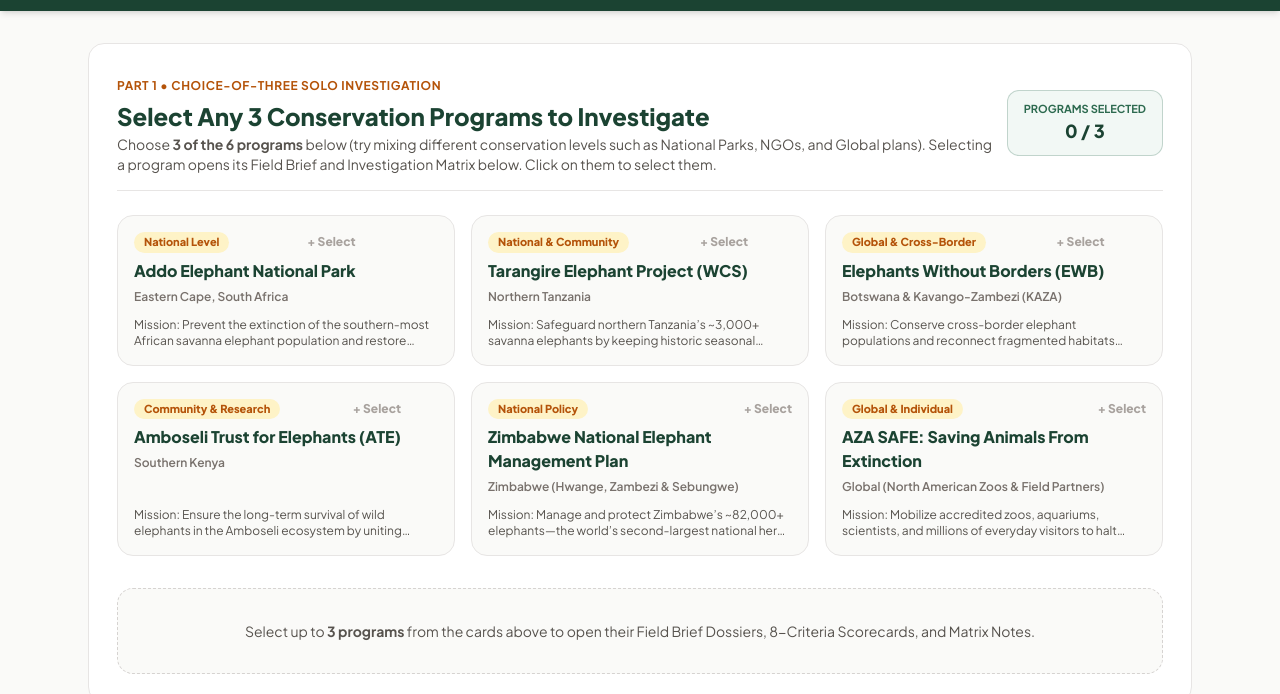
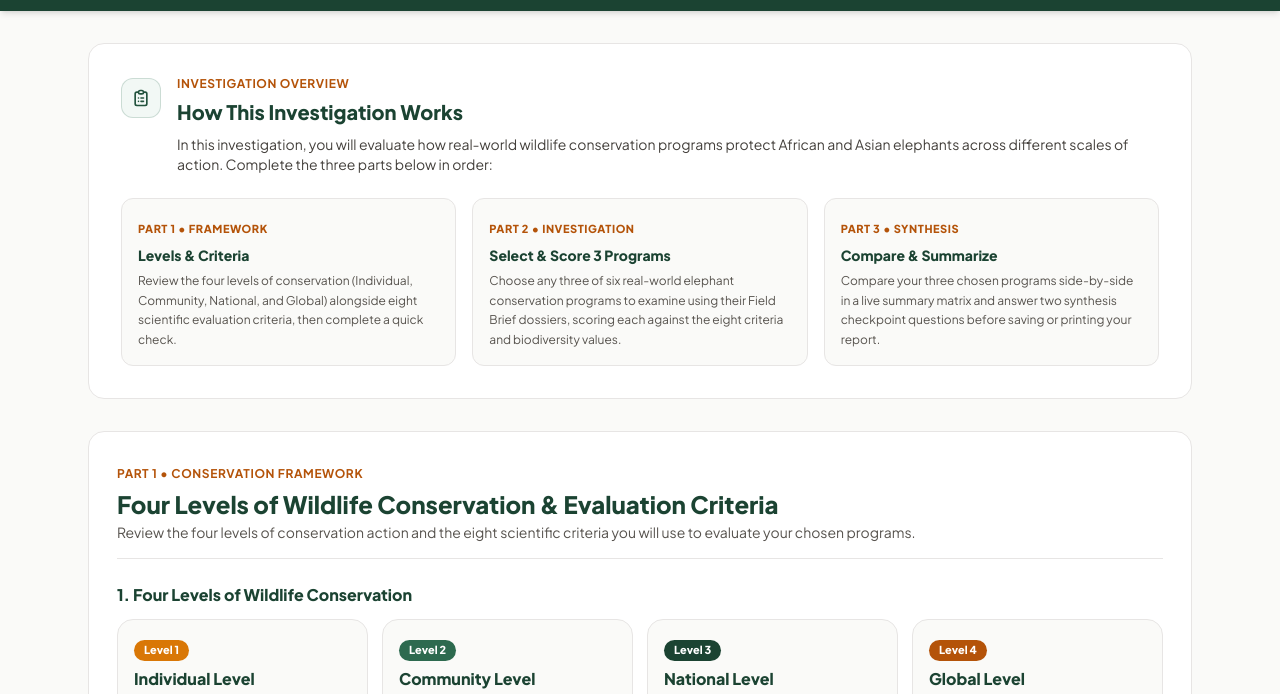
Before and after one commit to Bioteacher-k12/Elephant_Conservation_Day_1, a plain HTML site: page index.html in a window 1280 px wide. Shown: the part 89-783 px from the top of the page. Drawn offline with nearby package versions, Linux system fonts and the light colour scheme.

Commit message:
Update index.html

```diff
--- a/index.html
+++ b/index.html
@@ -149,51 +149,60 @@
   <main class="flex-1 max-w-6xl w-full mx-auto px-4 sm:px-6 py-6 sm:py-8 space-y-8 no-print">
 
     <!-- =================================================================== -->
-    <!-- PART 2: SELECT 3 CONSERVATION PROGRAMS & INVESTIGATE FIELD BRIEFS   -->
+    <!-- ACTIVITY OVERVIEW & ROADMAP                                         -->
     <!-- =================================================================== -->
-    <section class="bg-white rounded-2xl border border-stone-200 p-5 sm:p-7 shadow-xs space-y-6">
-      <div class="border-b border-stone-200 pb-4 flex flex-col sm:flex-row sm:items-center justify-between gap-3">
-        <div>
-          <span class="text-xs font-bold uppercase tracking-wider text-warmamber-700">Part 1 &bull; Choice-of-Three Solo Investigation</span>
-          <h2 class="text-xl sm:text-2xl font-extrabold text-forest-900 mt-1">Select Any 3 Conservation Programs to Investigate</h2>
-          <p class="text-xs sm:text-sm text-stone-600 mt-0.5">
-            Choose <strong>3 of the 6 programs</strong> below (try mixing different conservation levels such as National Parks, NGOs, and Global plans). Selecting a program opens its Field Brief and Investigation Matrix below. Click on them to select them.
+    <section class="bg-white rounded-2xl border border-stone-200 p-6 sm:p-8 shadow-xs space-y-5">
+      <div class="flex items-start gap-4">
+        <div class="w-10 h-10 rounded-xl bg-forest-50 border border-forest-700/20 flex items-center justify-center shrink-0 mt-0.5">
+          <svg class="w-5 h-5 text-forest-800" fill="none" stroke="currentColor" stroke-width="2" viewBox="0 0 24 24">
+            <path stroke-linecap="round" stroke-linejoin="round" d="M9 5H7a2 2 0 00-2 2v12a2 2 0 002 2h10a2 2 0 002-2V7a2 2 0 00-2-2h-2M9 5a2 2 0 002 2h2a2 2 0 002-2M9 5a2 2 0 012-2h2a2 2 0 012 2m-3 7h3m-3 4h3m-6-4h.01M9 16h.01" />
+          </svg>
+        </div>
+        <div class="space-y-1.5">
+          <span class="block text-xs font-bold uppercase tracking-wider text-warmamber-700">Investigation Overview</span>
+          <h2 class="text-lg sm:text-xl font-extrabold text-forest-900">How This Investigation Works</h2>
+          <p class="text-xs sm:text-sm text-stone-700 leading-relaxed pt-0.5">
+            In this investigation, you will evaluate how real-world wildlife conservation programs protect African and Asian elephants across different scales of action. Complete the three parts below in order:
+          </p>
+        </div>
+      </div>
+
+      <div class="grid grid-cols-1 md:grid-cols-3 gap-4 pt-1">
+        <div class="rounded-xl bg-stonebg border border-stone-200 p-4 space-y-1.5">
+          <span class="inline-block text-[11px] font-extrabold uppercase tracking-wider text-warmamber-700">Part 1 &bull; Framework</span>
+          <h3 class="text-sm font-extrabold text-forest-900">Levels &amp; Criteria</h3>
+          <p class="text-xs text-stone-600 leading-relaxed">
+            Review the four levels of conservation (Individual, Community, National, and Global) alongside eight scientific evaluation criteria, then complete a quick check.
           </p>
         </div>
 
-        <div class="shrink-0 rounded-xl bg-forest-50 border border-forest-700/25 px-4 py-2.5 text-center">
-          <div class="text-[11px] font-bold uppercase text-forest-700">Programs Selected</div>
-          <div id="selected-count-pill" class="text-lg font-extrabold text-forest-900">0 / 3</div>
+        <div class="rounded-xl bg-stonebg border border-stone-200 p-4 space-y-1.5">
+          <span class="inline-block text-[11px] font-extrabold uppercase tracking-wider text-warmamber-700">Part 2 &bull; Investigation</span>
+          <h3 class="text-sm font-extrabold text-forest-900">Select &amp; Score 3 Programs</h3>
+          <p class="text-xs text-stone-600 leading-relaxed">
+            Choose any three of six real-world elephant conservation programs to examine using their Field Brief dossiers, scoring each against the eight criteria and biodiversity values.
+          </p>
         </div>
-      </div>
 
-      <!-- Inline Selection Notice (Replaces alert()) -->
-      <div id="selection-notice" class="hidden rounded-xl bg-warmamber-50 border border-warmamber-500/40 px-4 py-2.5 text-xs sm:text-sm font-bold text-warmamber-700">
-        You have already selected 3 programs. Deselect one of your active programs first if you want to swap in a different one.
-      </div>
-
-      <!-- 6-Program Selection Grid -->
-      <div id="program-selector-grid" class="grid grid-cols-1 md:grid-cols-2 lg:grid-cols-3 gap-4">
-        <!-- Populated dynamically via JS -->
-      </div>
-
-      <!-- Active Program Investigation Dossiers -->
-      <div id="dossiers-container" class="space-y-6 pt-2">
-        <div class="rounded-2xl bg-stonebg border border-dashed border-stone-300 p-8 text-center text-xs sm:text-sm text-stone-600">
-          Select up to <strong>3 programs</strong> from the cards above to open their Field Brief Dossiers, 8-Criteria Scorecards, and Matrix Notes.
+        <div class="rounded-xl bg-stonebg border border-stone-200 p-4 space-y-1.5">
+          <span class="inline-block text-[11px] font-extrabold uppercase tracking-wider text-warmamber-700">Part 3 &bull; Synthesis</span>
+          <h3 class="text-sm font-extrabold text-forest-900">Compare &amp; Summarize</h3>
+          <p class="text-xs text-stone-600 leading-relaxed">
+            Compare your three chosen programs side-by-side in a live summary matrix and answer two synthesis checkpoint questions before saving or printing your report.
+          </p>
         </div>
       </div>
     </section>
 
     <!-- =================================================================== -->
-    <!-- PART 3: LIVE MATRIX SUMMARY & DAY 3 CHECKPOINT                      -->
+    <!-- PART 1: EXPLANATIONS OF LEVELS 1-4 & EVALUATION CRITERIA            -->
     <!-- =================================================================== -->
     <section class="bg-white rounded-2xl border border-stone-200 p-5 sm:p-7 shadow-xs space-y-6">
       <div class="border-b border-stone-200 pb-4">
-        <span class="text-xs font-bold uppercase tracking-wider text-warmamber-700">Part 2 &bull; Cross-Program Synthesis</span>
-        <h2 class="text-xl sm:text-2xl font-extrabold text-forest-900 mt-1">Your 3-Program Investigation Matrix &amp; Checkpoint</h2>
+        <span class="text-xs font-bold uppercase tracking-wider text-warmamber-700">Part 1 &bull; Conservation Framework</span>
+        <h2 class="text-xl sm:text-2xl font-extrabold text-forest-900 mt-1">Four Levels of Wildlife Conservation &amp; Evaluation Criteria</h2>
         <p class="text-xs sm:text-sm text-stone-600 mt-0.5">
-          Review how your 3 selected programs compare across conservation levels, 8-criteria scores, and biodiversity values.
+          Review the four levels of conservation action and the eight scientific criteria you will use to evaluate your chosen programs.
         </p>
       </div>
 
@@ -325,27 +334,27 @@
     </section>
 
     <!-- =================================================================== -->
-    <!-- PART 2: SELECT 4 CONSERVATION PROGRAMS & INVESTIGATE FIELD BRIEFS   -->
+    <!-- PART 2: SELECT 3 CONSERVATION PROGRAMS & INVESTIGATE FIELD BRIEFS   -->
     <!-- =================================================================== -->
     <section class="bg-white rounded-2xl border border-stone-200 p-5 sm:p-7 shadow-xs space-y-6">
       <div class="border-b border-stone-200 pb-4 flex flex-col sm:flex-row sm:items-center justify-between gap-3">
         <div>
-          <span class="text-xs font-bold uppercase tracking-wider text-warmamber-700">Part 3 &bull; Choice-of-Four Solo Investigation</span>
-          <h2 class="text-xl sm:text-2xl font-extrabold text-forest-900 mt-1">Select Any 4 Conservation Programs to Investigate</h2>
+          <span class="text-xs font-bold uppercase tracking-wider text-warmamber-700">Part 2 &bull; Choice-of-Three Solo Investigation</span>
+          <h2 class="text-xl sm:text-2xl font-extrabold text-forest-900 mt-1">Select Any 3 Conservation Programs to Investigate</h2>
           <p class="text-xs sm:text-sm text-stone-600 mt-0.5">
-            Choose <strong>4 of the 6 programs</strong> below (try mixing different conservation levels such as National Parks, NGOs, and Global plans). Selecting a program opens its Field Brief and Investigation Matrix below.
+            Choose <strong>3 of the 6 programs</strong> below (try mixing different conservation levels such as National Parks, NGOs, and Global plans). Selecting a program opens its Field Brief and Investigation Matrix below. Click on them to select them.
           </p>
         </div>
 
         <div class="shrink-0 rounded-xl bg-forest-50 border border-forest-700/25 px-4 py-2.5 text-center">
           <div class="text-[11px] font-bold uppercase text-forest-700">Programs Selected</div>
-          <div id="selected-count-pill" class="text-lg font-extrabold text-forest-900">0 / 4</div>
+          <div id="selected-count-pill" class="text-lg font-extrabold text-forest-900">0 / 3</div>
         </div>
       </div>
 
       <!-- Inline Selection Notice (Replaces alert()) -->
       <div id="selection-notice" class="hidden rounded-xl bg-warmamber-50 border border-warmamber-500/40 px-4 py-2.5 text-xs sm:text-sm font-bold text-warmamber-700">
-        You have already selected 4 programs. Deselect one of your active programs first if you want to swap in a different one.
+        You have already selected 3 programs. Deselect one of your active programs first if you want to swap in a different one.
       </div>
 
       <!-- 6-Program Selection Grid -->
@@ -356,20 +365,20 @@
       <!-- Active Program Investigation Dossiers -->
       <div id="dossiers-container" class="space-y-6 pt-2">
         <div class="rounded-2xl bg-stonebg border border-dashed border-stone-300 p-8 text-center text-xs sm:text-sm text-stone-600">
-          Select up to <strong>4 programs</strong> from the cards above to open their Field Brief Dossiers, 8-Criteria Scorecards, and Matrix Notes.
+          Select up to <strong>3 programs</strong> from the cards above to open their Field Brief Dossiers, 8-Criteria Scorecards, and Matrix Notes.
         </div>
       </div>
     </section>
 
     <!-- =================================================================== -->
-    <!-- PART 3: LIVE MATRIX SUMMARY & DAY 3 CHECKPOINT                      -->
+    <!-- PART 3: PROGRAM SUMMARY & SYNTHESIS CHECKPOINT                      -->
     <!-- =================================================================== -->
     <section class="bg-white rounded-2xl border border-stone-200 p-5 sm:p-7 shadow-xs space-y-6">
       <div class="border-b border-stone-200 pb-4">
-        <span class="text-xs font-bold uppercase tracking-wider text-warmamber-700">Part 4 &bull; Cross-Program Synthesis</span>
+        <span class="text-xs font-bold uppercase tracking-wider text-warmamber-700">Part 3 &bull; Cross-Program Synthesis</span>
         <h2 class="text-xl sm:text-2xl font-extrabold text-forest-900 mt-1">Program Summary</h2>
         <p class="text-xs sm:text-sm text-stone-600 mt-0.5">
-          Review how your 4 selected programs compare across conservation levels, 8-criteria scores, and biodiversity values.
+          Review how your 3 selected programs compare across conservation levels, 8-criteria scores, and biodiversity values.
         </p>
       </div>
 
```
